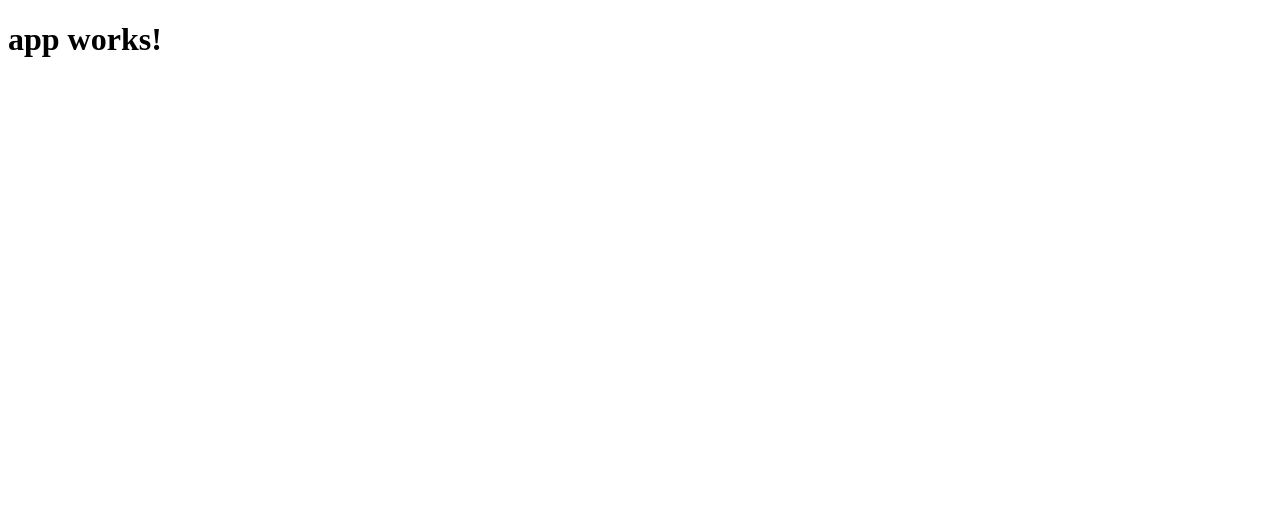
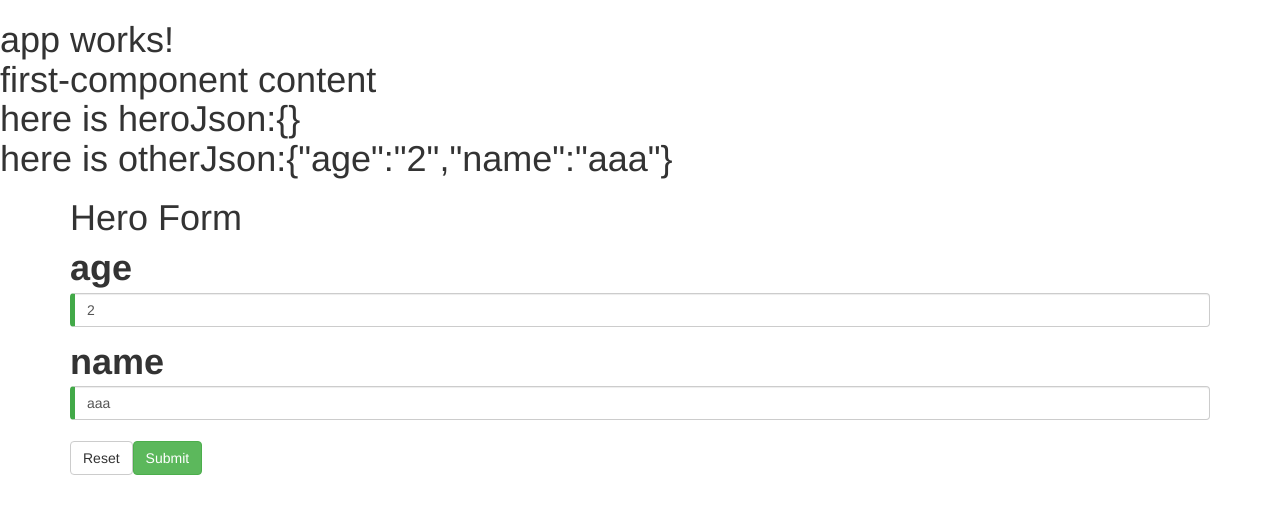
Before and after one commit to louchenaishang/angular2demo, an Angular app: page / in a window 1280 px wide. Shown: the top 514 px of the page. Built offline with nearby package versions, Linux system fonts and the light colour scheme.

Commit message:
first-component

```diff
--- a/src/app/app.component.html
+++ b/src/app/app.component.html
@@ -1,3 +1,4 @@
 <h1>
   {{title}}
+  <app-first-component></app-first-component>
 </h1>
--- a/src/app/app.module.ts
+++ b/src/app/app.module.ts
@@ -4,10 +4,12 @@ import { FormsModule } from '@angular/forms';
 import { HttpModule } from '@angular/http';
 
 import { AppComponent } from './app.component';
+import { FirstComponentComponent } from './first-component/first-component.component';
 
 @NgModule({
   declarations: [
-    AppComponent
+    AppComponent,
+    FirstComponentComponent
   ],
   imports: [
     BrowserModule,
--- /dev/null
+++ b/src/app/class/hero.ts
@@ -0,0 +1,11 @@
+export class Hero {
+
+  age: string;
+  name: string;
+
+  constructor(age:string,name:string){
+    this.age = age;
+    this.name = name;
+  }
+
+}
--- /dev/null
+++ b/src/app/first-component/first-component.component.css
@@ -0,0 +1,14 @@
+p{
+  color: red;
+  font-size: 20px;
+}
+
+
+
+.ng-valid[required], .ng-valid.required  {
+  border-left: 5px solid #42A948; /* green */
+}
+
+.ng-invalid:not(form)  {
+  border-left: 5px solid #a94442; /* red */
+}
--- /dev/null
+++ b/src/app/first-component/first-component.component.html
@@ -0,0 +1,34 @@
+<div>
+  first-component content
+</div>
+<div>
+  here is heroJson:{{ heroJson }}
+</div>
+<div>
+  here is otherJson:{{ otherJson }}
+</div>
+
+<div class="container" [hidden]="submitted">
+  <h1>Hero Form</h1>
+  <form (ngSubmit)="onSubmit();form.reset();" #form="ngForm">
+    <div class="form-group">
+      <label for="age">age</label>
+      <input type="text" class="form-control" id="age" name="input1" [(ngModel)]="other.age" required>
+    </div>
+
+    <div class="form-group">
+      <label for="name">name</label>
+      <input type="text" class="form-control" id="name" name="input2" [(ngModel)]="other.name" required #name="ngModel">
+    </div>
+
+    <div [hidden]="name.valid || name.pristine"
+         class="alert alert-danger">
+      Name is required
+    </div>
+
+    <button type="button" class="btn btn-default" (click)="form.reset();">Reset</button>
+
+    <button type="submit" class="btn btn-success" [disabled]="!form.form.valid">Submit</button>
+
+  </form>
+</div>
--- /dev/null
+++ b/src/app/first-component/first-component.component.ts
@@ -0,0 +1,31 @@
+import {Component, OnInit} from '@angular/core';
+import {Hero} from '../class/hero';
+
+@Component({
+  selector: 'app-first-component',
+  templateUrl: './first-component.component.html',
+  styleUrls: ['./first-component.component.css']
+})
+
+export class FirstComponentComponent {
+
+  submitted=false;
+
+  hero = {};
+
+  other = new Hero('2','aaa');
+
+  heroes = [new Hero('1', 'louchen1'),new Hero('1', 'louchen2'),new Hero('1', 'louchen3')];
+
+
+  get heroJson() { return JSON.stringify(this.hero);}
+  get otherJson() { return JSON.stringify(this.other);}
+
+
+  onSubmit() {
+    this.hero = new Hero(this.other.age,this.other.name);
+    this.submitted=true;
+
+  }
+
+}
--- a/src/index.html
+++ b/src/index.html
@@ -7,6 +7,8 @@
 
   <meta name="viewport" content="width=device-width, initial-scale=1">
   <link rel="icon" type="image/x-icon" href="favicon.ico">
+  <link rel="stylesheet" href="https://unpkg.com/bootstrap@3.3.7/dist/css/bootstrap.min.css">
+
 </head>
 <body>
   <app-root>Loading...</app-root>
```
